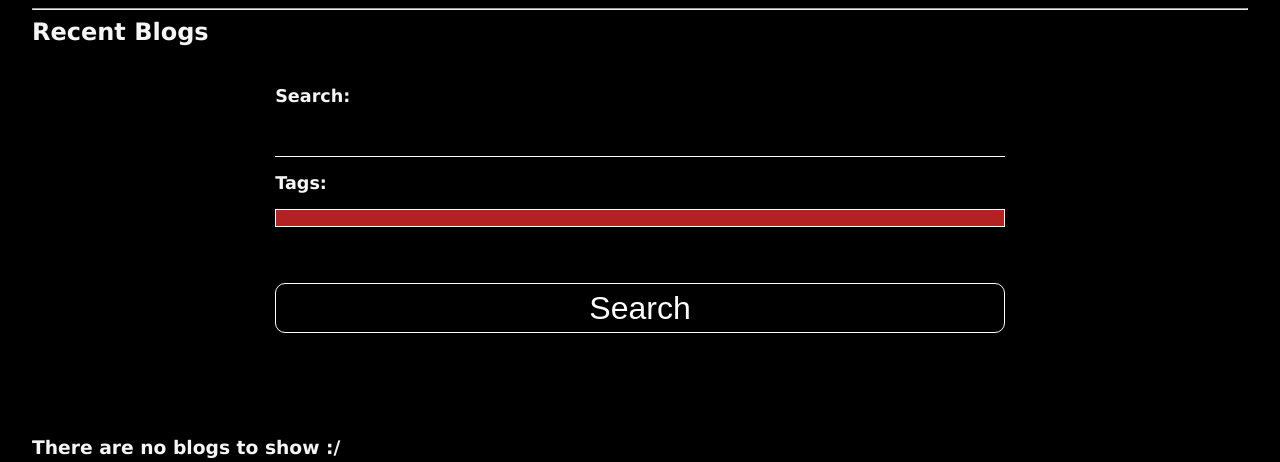
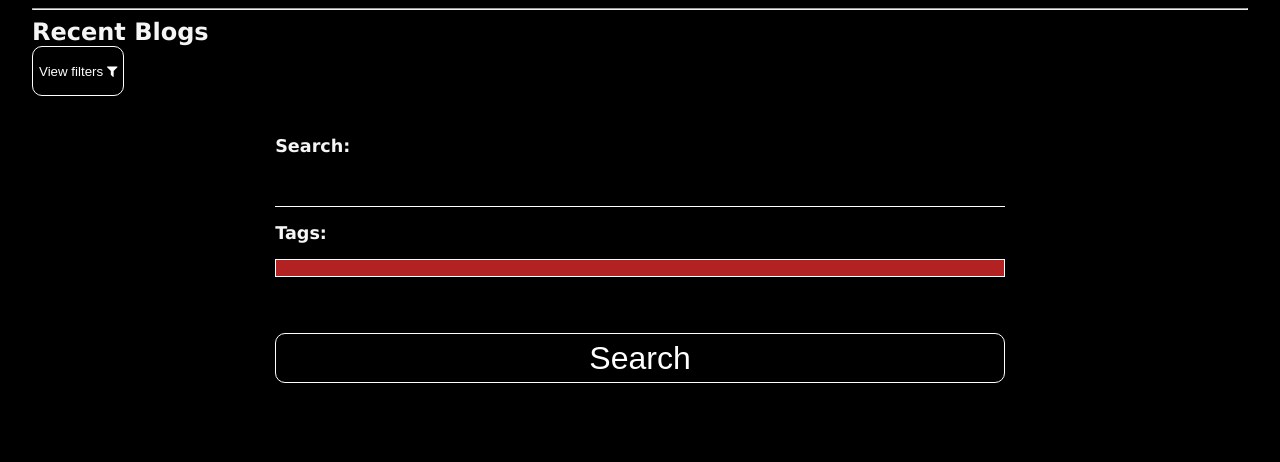
Before and after one commit to Bennm23/f5new, a Django app: page /blogs/ in a window 1280 px wide. Shown: the part 57-519 px from the top of the page. Run offline with Django 4.2, Linux system fonts and the light colour scheme; data that the repository does not hold is empty.

Commit message:
added filter button to show and hide search_form

```diff
--- a/project/f5blogs/templates/f5blogs/blogs_home.html
+++ b/project/f5blogs/templates/f5blogs/blogs_home.html
@@ -1,8 +1,9 @@
 {% extends "base.html" %}
 
 {% block loadcss %}
-    {% load static%}
+    {% load static %}
     <link rel="stylesheet" href="{% static 'f5blogs/f5blogs.css' %}">
+    <link rel="stylesheet" href="https://cdnjs.cloudflare.com/ajax/libs/font-awesome/4.7.0/css/font-awesome.min.css">
 {% endblock %}
 
 {% block title %}
@@ -12,7 +13,10 @@ Blogs
 {% block content %}
 <hr>
 <div class="section">
-    <h2>Recent Blogs</h2>
+    <div class="section_header">
+        <h2>Recent Blogs</h2>
+        <button class="filter">View filters <i class="fa fa-filter"></i></button>
+    </div>
 
     <div class="search_form_container">
         <form method="get" action="{% url 'blogs:home' %}">
```
